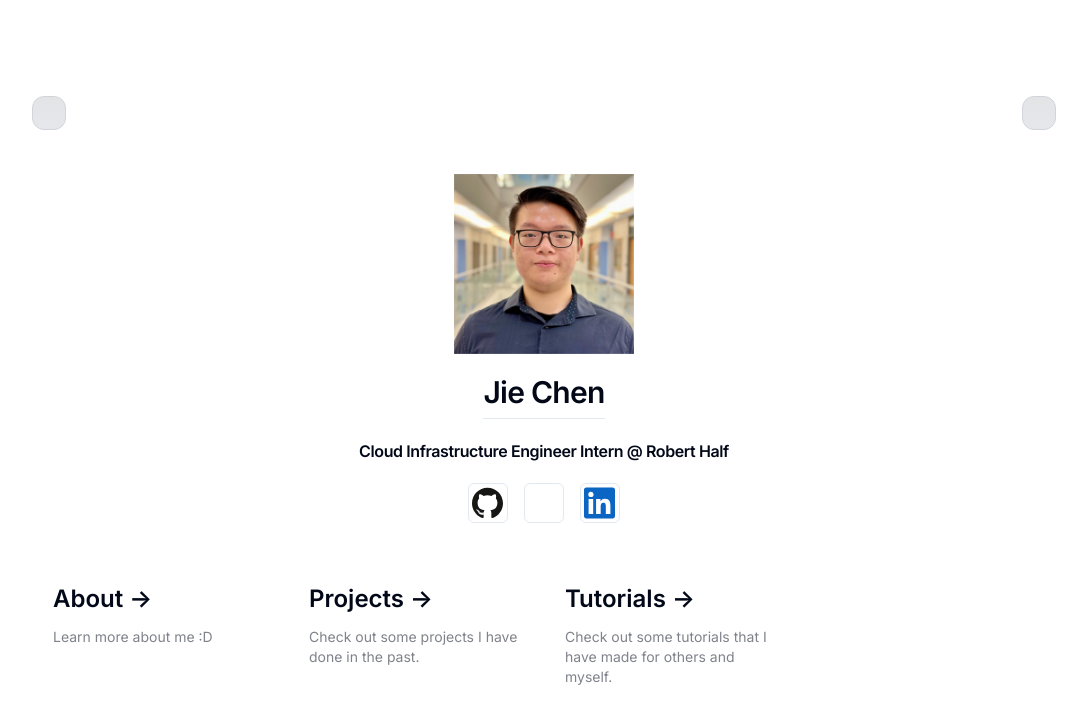
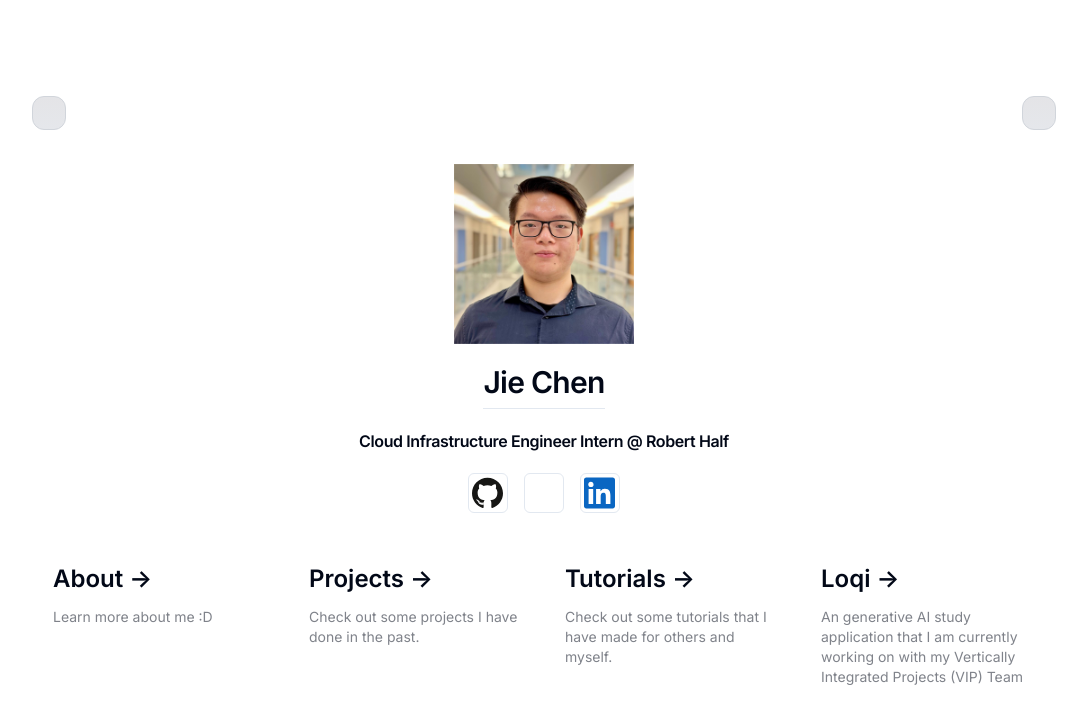
Before and after one commit to jiechenmc/jiechen.dev-too-professional, a Next.js app: page / in a window 1280 px wide. Shown: the top 724 px of the page, without its empty margins (96-1183 px from the left). Built offline with nearby package versions, Linux system fonts and the light colour scheme; some icons are missing.

Commit message:
add loqi lol

```diff
--- a/app/page.tsx
+++ b/app/page.tsx
@@ -47,6 +47,8 @@ export default function Home() {
         <NavItem title="About" href="/about" body="Learn more about me :D" />
         <NavItem title="Projects" href="/projects" body="Check out some projects I have done in the past." />
         <NavItem title="Tutorials" href="/tutorials" body="Check out some tutorials that I have made for others and myself." />
+        <NavItem title="Loqi" href="https://loqi.jiechen.dev" body="An generative AI study application that I am currently working on with my Vertically Integrated Projects (VIP) Team" />
+
       </div>
     </main>
   );
```
